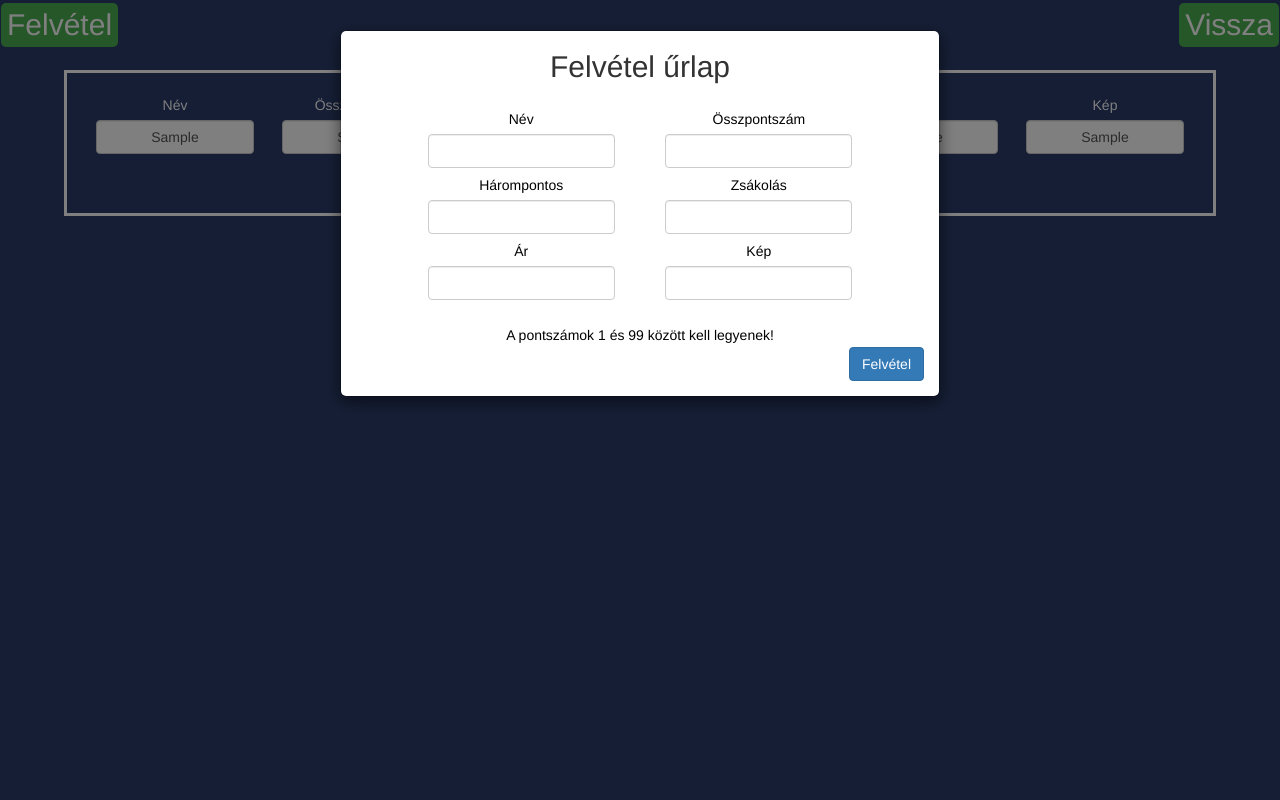
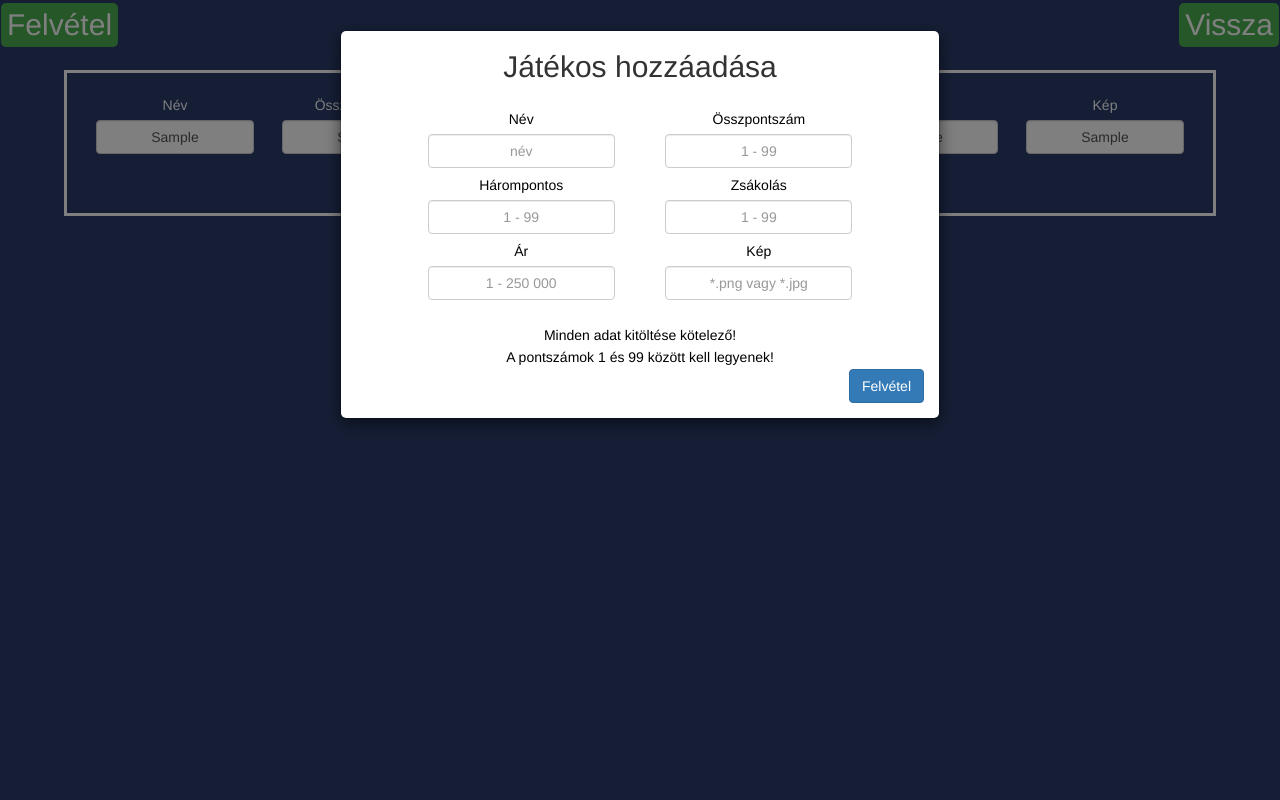
Before and after one commit to xvs921/Kosarlabda_app, a PHP site: page /jatekosokszerk.php in a window 1280 px wide, after a click on "Felvétel". Run offline with PHP 8.4, Linux system fonts and the light colour scheme; tables that the repository leaves empty or names only in its code hold one stand-in row (values such as "Sample post").

Commit message:
játékosfelvétel kész

```diff
--- a/jatekosokszerk.php
+++ b/jatekosokszerk.php
@@ -95,34 +95,35 @@
   <div class="modal-dialog modal-dialog-centered" role="document">
     <div class="modal-content">
       <div class="modal-body">
-		  <center><h2 class="modal-title" id="exampleModalLongTitle">Felvétel űrlap</h2></center>
+		  <center><h2 class="modal-title" id="exampleModalLongTitle">Játékos hozzáadása</h2></center>
         <form method="post">
 		  <div class="row">
 			  <div class="col-md-6">
 				  <center><p class="modalSzoveg">Név</p></center>
-				  <input class="form-control" type="text" name="input_nev" value="<?php echo $_SESSION["felv_nev"]; ?>">
+				  <input class="form-control" type="text" name="input_nev" placeholder="név" value="<?php echo $_SESSION["felv_nev"]; ?>">
 				</div>
 			  <div class="col-md-6">
 				  <center><p class="modalSzoveg">Összpontszám</p></center>
-				  <input class="form-control" type="text" name="input_osszPontszam" value="<?php echo $_SESSION["felv_osszPontszam"]; ?>">
+				  <input class="form-control" type="text" name="input_osszPontszam" placeholder="1 - 99" value="<?php echo $_SESSION["felv_osszPontszam"]; ?>">
 				</div>
 			  <div class="col-md-6">
 				  <center><p class="modalSzoveg">Hárompontos</p></center>
-				  <input class="form-control" type="text" name="input_3pontos" value="<?php echo $_SESSION["felv_3pontos"]; ?>">
+				  <input class="form-control" type="text" name="input_3pontos" placeholder="1 - 99" value="<?php echo $_SESSION["felv_3pontos"]; ?>">
 				</div>
 			  <div class="col-md-6">
 				  <center><p class="modalSzoveg">Zsákolás</p></center>
-				  <input class="form-control" type="text" name="input_zsakolas" value="<?php echo $_SESSION["felv_zsakolas"]; ?>">
+				  <input class="form-control" type="text" name="input_zsakolas" placeholder="1 - 99" value="<?php echo $_SESSION["felv_zsakolas"]; ?>">
 				</div>
 			  <div class="col-md-6">
 				  <center><p class="modalSzoveg">Ár</p></center>
-				  <input class="form-control" type="text" name="input_ar" value="<?php echo $_SESSION["felv_ar"]; ?>">
+				  <input class="form-control" type="text" name="input_ar" placeholder="1 - 250 000" value="<?php echo $_SESSION["felv_ar"]; ?>">
 				</div>
 			  <div class="col-md-6">
 				  <center><p class="modalSzoveg">Kép</p></center>
-				  <input class="form-control" type="text" name="input_kep" value="<?php echo $_SESSION["felv_kep"]; ?>">
+				  <input class="form-control" type="text" name="input_kep" placeholder="*.png vagy *.jpg" value="<?php echo $_SESSION["felv_kep"]; ?>">
 				</div>
 			</div>
+			<center><p class="modalSzoveg">Minden adat kitöltése kötelező!</p></center>
 			<center><p class="modalSzoveg">A pontszámok 1 és 99 között kell legyenek!</p></center>
 			<input type="hidden" name="action" value="btnFelvetel">
 			<div style="text-align:right"><input type="submit" class="btn btn-primary" value="Felvétel" id="loginbtn"></div>
```
